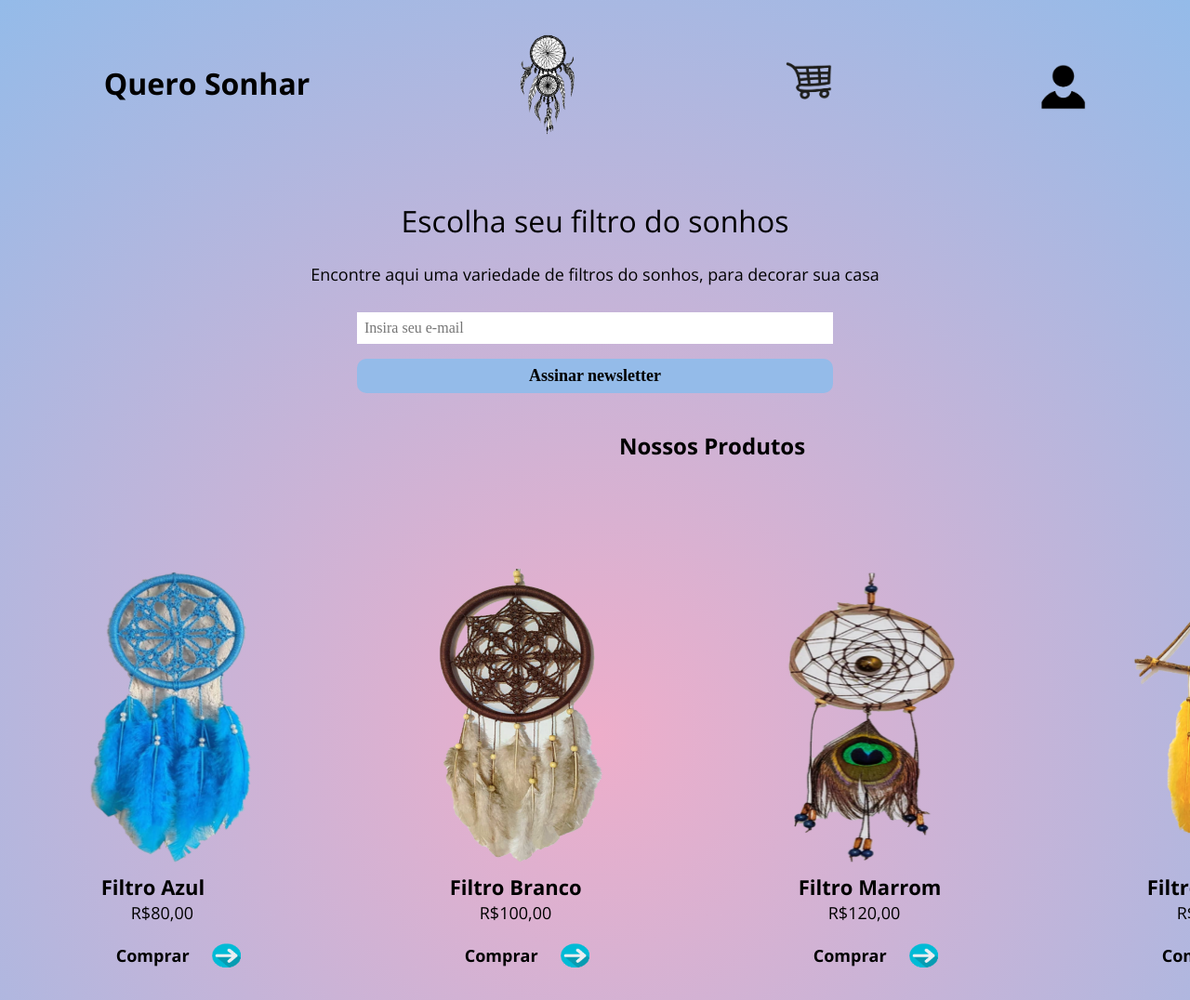
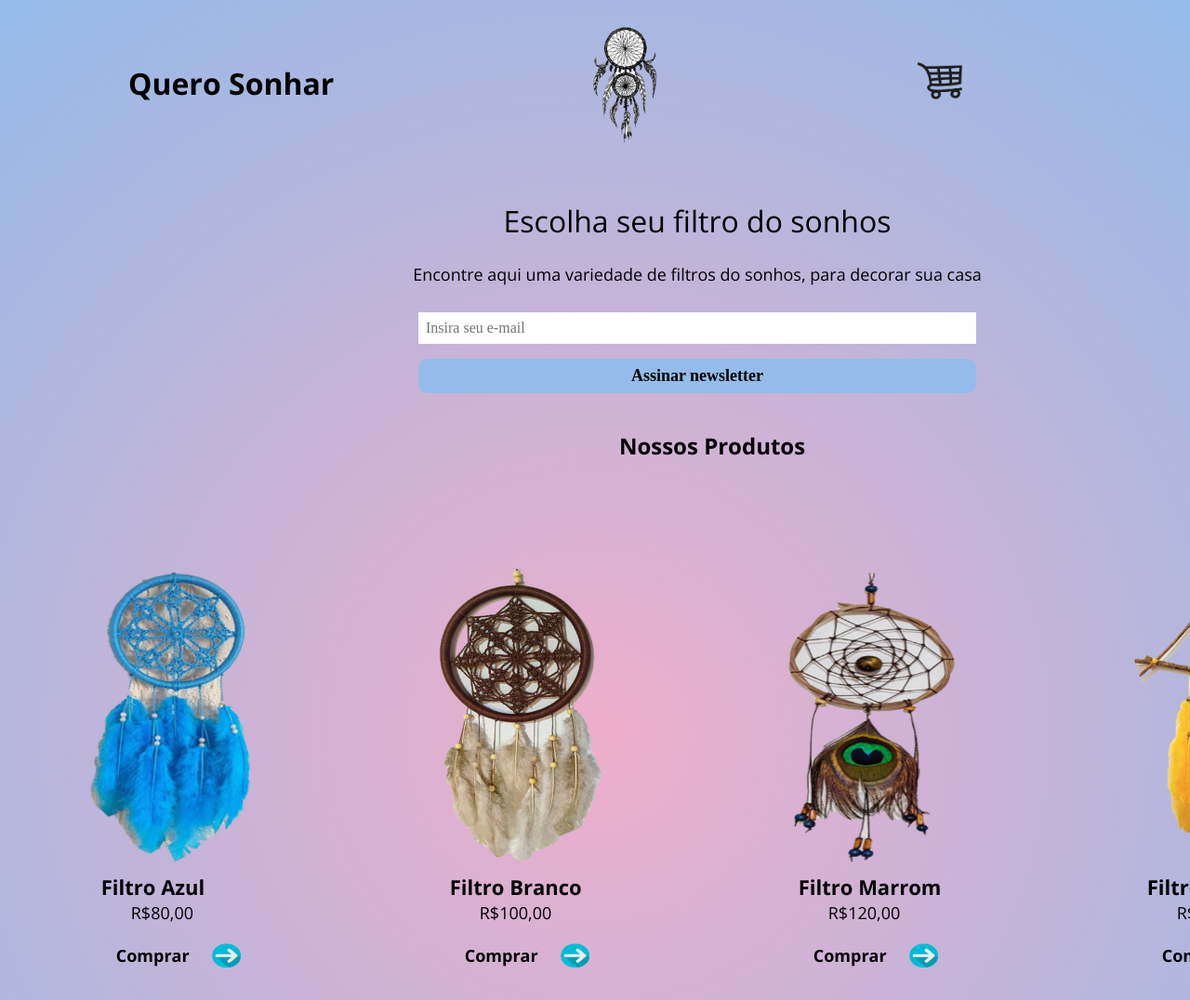
Before and after one commit to LucasCBraga/QueroSonhar, a plain HTML site: page index.html in a window 1280 px wide. Shown: the top 1076 px of the page at 93% size. Drawn offline with nearby package versions, Linux system fonts and the light colour scheme.

Commit message:
correção na classe container

```diff
--- a/css/ofertas.css
+++ b/css/ofertas.css
@@ -2,7 +2,8 @@ body {
     background: rgb(238,174,202);
     background: radial-gradient(circle, rgba(238,174,202,1) 0%, rgba(148,187,233,1) 100%);
     min-height: 100vh;
-    overflow-x: hidden
+    overflow-x: hidden;
+
 
 }
 
--- a/index.html
+++ b/index.html
@@ -15,14 +15,14 @@
     <link href="./css/ofertas.css" rel="stylesheet">
     </head>
     <body>
-        <header class="cabecalho">
+        <header class="cabecalho container">
             <h1 class="titulo">Quero Sonhar</h1>
             <img class="titulo__logo" src="./img/logo-cabecalho.png" alt="logo da loja">
             <a href="#" aria-label="carrinho de compras" class="cabecalho__a"><img src="./img/carrinho.png" alt="carrinho de compras" class="cabecalho__carrinho"></a>
             <a href="#" aria-label="usuario" class="cabecalho__a"><img src="./img/usuario.png" alt="logo de usuario" class="cabecalho__usuario"></a>
          </header>
 
-         <section class="chamada__container">
+         <section class="chamada__container container">
             <h2 class="titulo__chamada">Escolha seu filtro do sonhos</h2>
             <p class="texto__chamada">Encontre aqui uma variedade de filtros do sonhos, para decorar sua casa</p>
             <input type="email" class="input__chamada" placeholder="Insira seu e-mail">
```
